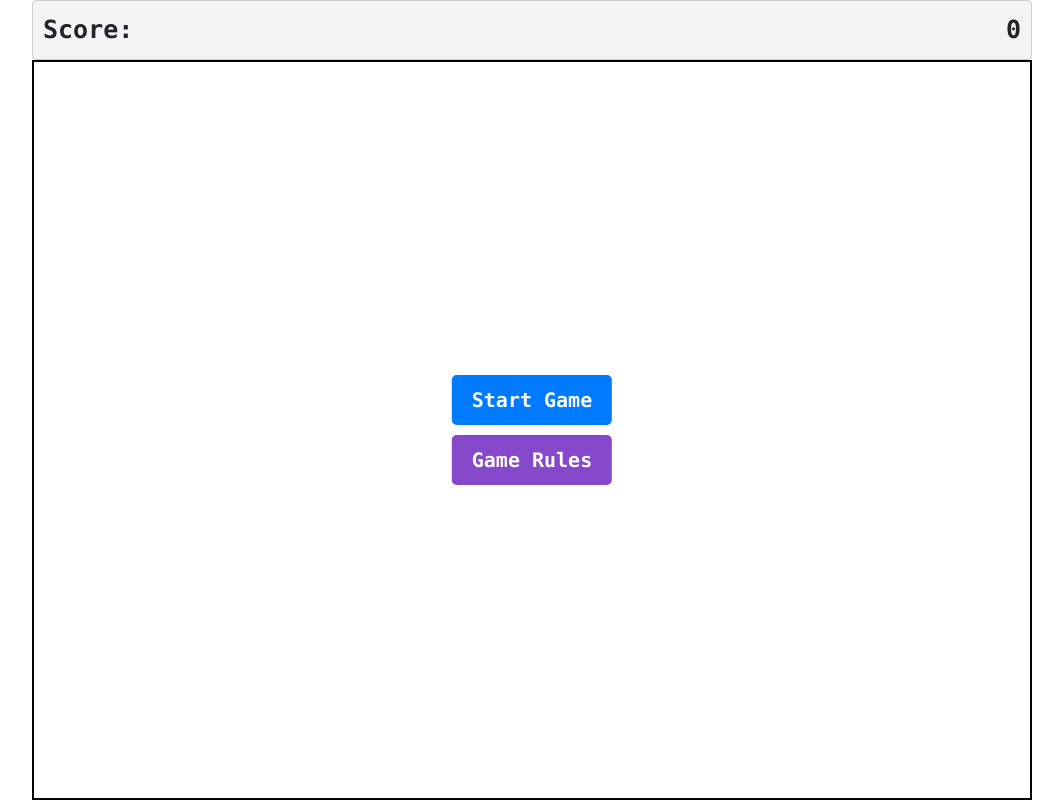
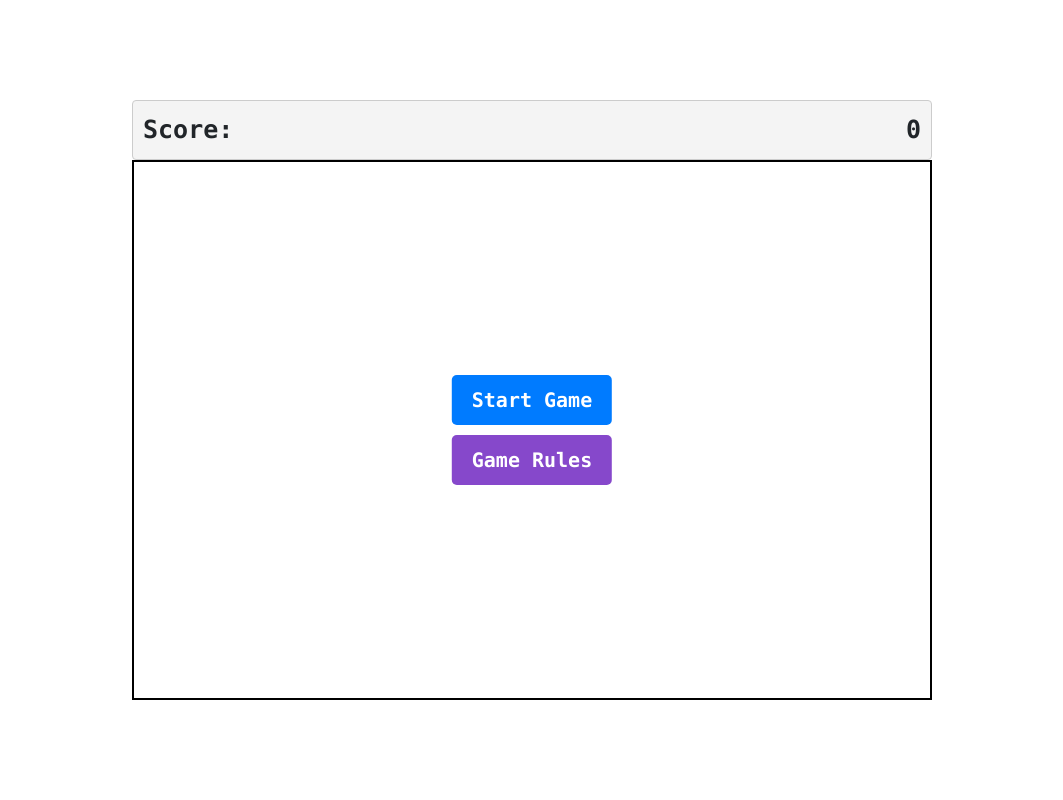
Before and after one commit to shafin071/react-ball, a React (Vite) app: page / in a window 1280 px wide. Shown: the whole page, without its empty margins (108-1171 px from the left). Built offline with nearby package versions, Linux system fonts and the light colour scheme.

Commit message:
reduced play area dimensions for faster game play

```diff
--- a/src/App.css
+++ b/src/App.css
@@ -65,9 +65,9 @@
 }
 
 .play-area-container {
-	width: 1000px;
+	width: 800px;
 	/* Set a fixed width for the play area */
-	height: 860px;
+	height: 600px;
 	/* Set a fixed height for the play area */
 }
 
```
